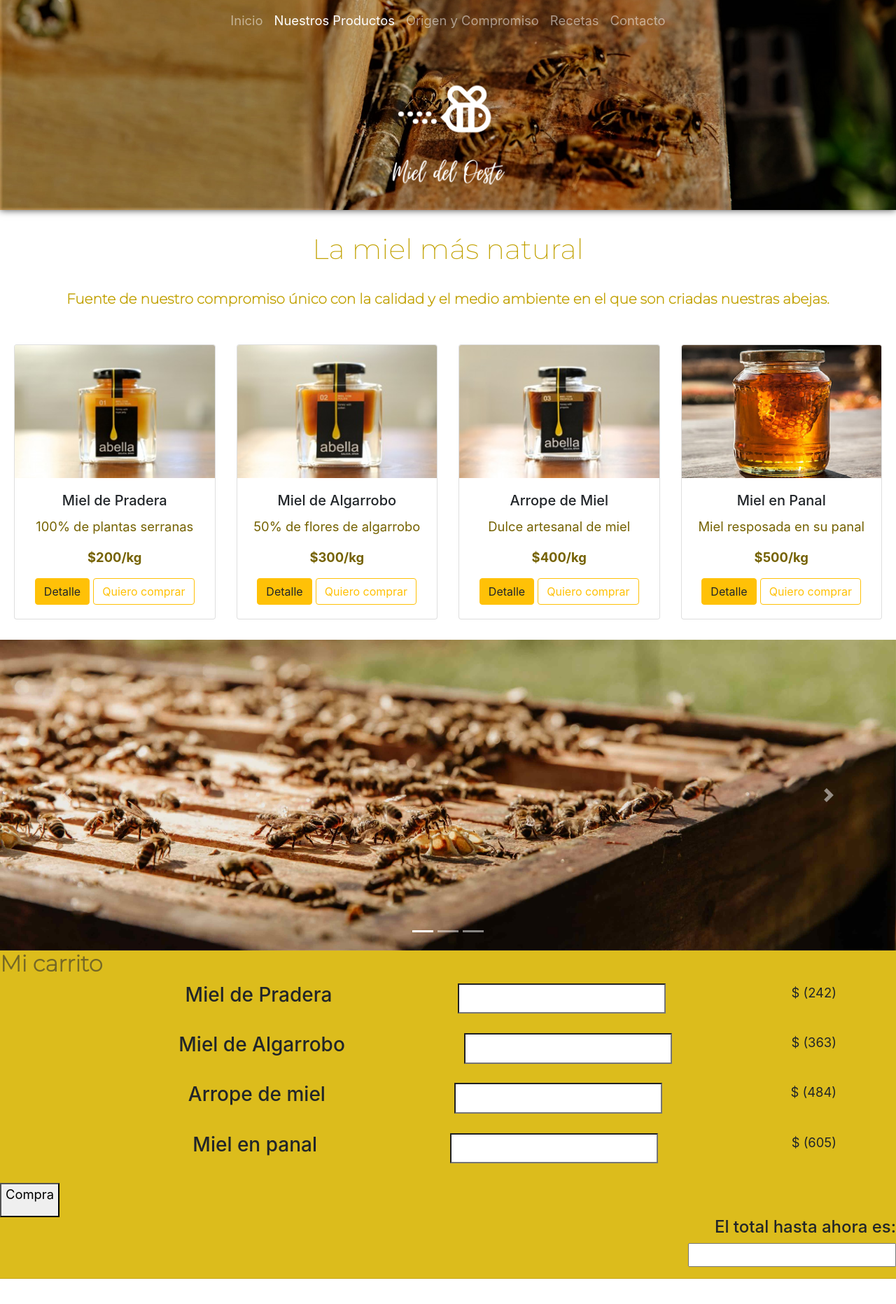
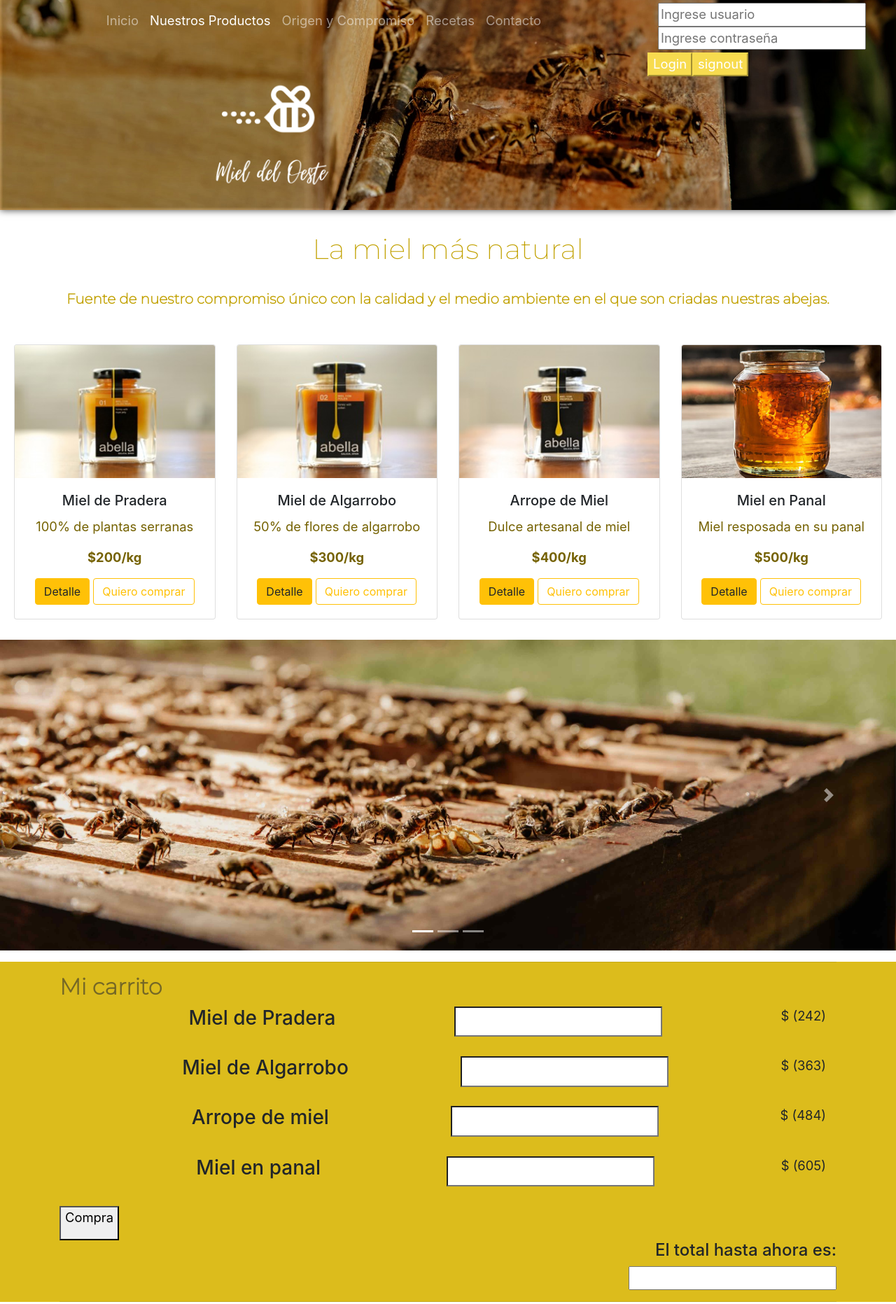
Before and after one commit to MarianaSalez/MieldelOeste, a website: page pages/productos.html in a window 1280 px wide. Shown: the top 1863 px of the page at 70% size. Drawn offline with nearby package versions, Linux system fonts and the light colour scheme.

Commit message:
cambios en productos

```diff
--- a/pages/productos.html
+++ b/pages/productos.html
@@ -25,6 +25,8 @@
 <body>
     <header class="header__fondo-pages">
         <a name="arriba"></a>
+<div class="container row">
+    <div class="container col-10">
         <nav class="navbar navbar-expand-lg navbar-dark" style="background-color:transparent;">
             <button class="navbar-toggler" type="button" data-toggle="collapse" data-target="#navbarText"
                 aria-controls="navbarText" aria-expanded="false" aria-label="Toggle navigation">
@@ -51,10 +53,29 @@
                 </ul>
             </div>
         </nav>
-        <div>
+    <div class="col-10">
             <a href="../index.html"><img src="../images/logo-miel-del-oeste_sin-fondo.png" class="header__logo-pages"
                     alt="logo_abeja"></a>
+    </div>
+
+</div>
+    <div class="col-2 align-middle">
+    <form class="form-text" id="myUser">
+        <input id="usuario"  type="text" placeholder="Ingrese usuario">
+        <br>
+        <input id="password"  type="password" placeholder="Ingrese contraseña">
+        <br>
+        <div class="row">
+            <button id="login" class="botonEnviar  form-text">Login </button>
+            <br>
+            <button id="signout" class="botonEnviar form-text">signout </button>
         </div>
+
+    </form>
+</div>
+</div>
+
+
     </header>
 
 <section id="paginappal">
@@ -174,9 +195,14 @@
                 </div>
             </section>
         </section>
-<section id="carrito"  style="background-color: #dab80def;">
+<section style="background-color: #dab80def;">
     <a name="carrito"></a>
-<h2>Mi carrito</h2>
+<div id="carrito" class="container">
+    <hr>
+    <h2>Mi carrito</h2>
+
+</div>
+
 </section>
 <section id="fotter" style="background-color:#554701; margin-top: 3rem;">
         <div class="container">
@@ -222,10 +248,10 @@
 
 <!--Script propios-->
 
-<script src="../js/funciones.js"></script>
+<script src="../js/my_User_Profile.js"></script>
 <script src="../js/carrito.js"></script>
-<scrip src="../js/main.js"></scrip>
 
+<!--Script de librerias-->
     <scrip src="https://code.jquery.com/jquery-3.3.1.slim.min.js"
         integrity="sha384-q8i/X+965DzO0rT7abK41JStQIAqVgRVzpbzo5smXKp4YfRvH+8abtTE1Pi6jizo"
         crossorigin="anonymous"></scrip>
@@ -235,15 +261,6 @@
     <scrip src="https://stackpath.bootstrapcdn.com/bootstrap/4.3.1/js/bootstrap.min.js"
         integrity="sha384-JjSmVgyd0p3pXB1rRibZUAYoIIy6OrQ6VrjIEaFf/nJGzIxFDsf4x0xIM+B07jRM"
         crossorigin="anonymous"></scrip>
-    <script>
-        $(function () {
-            $('[data-toggle="tooltip"]').tooltip()
-        })
-
-        $(function () {
-            $('[data-toggle="popover"]').popover()
-        })
-    </script>
 </body>
 
 </html>
```
